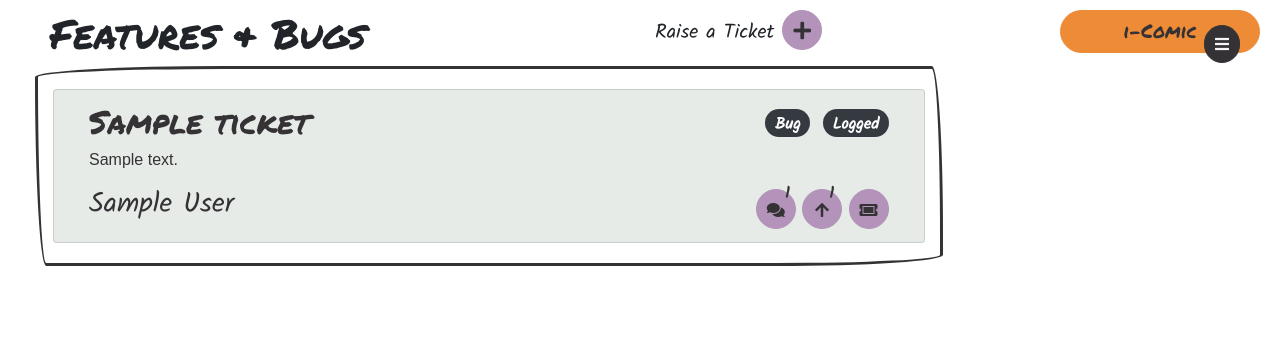
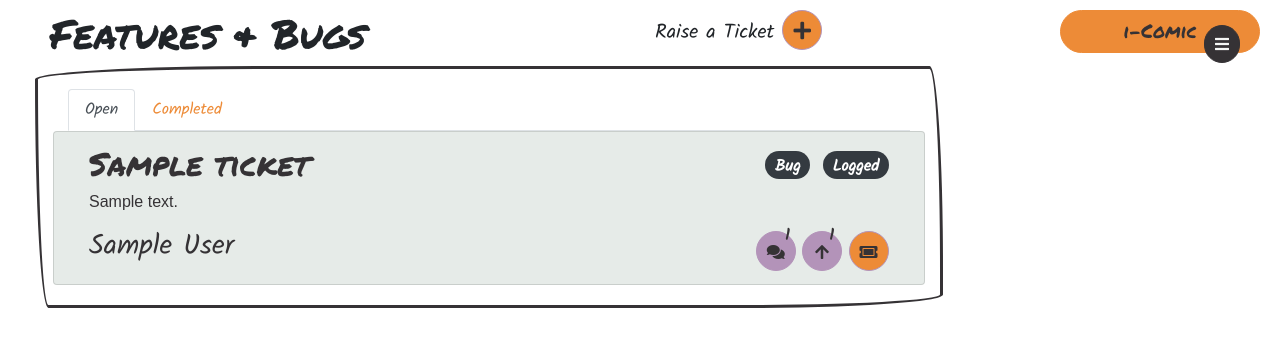
Before and after one commit to julian-garcia/i-comic, a Django app: page /tickets/ in a window 1280 px wide. Shown: the top 347 px of the page. Run offline with Django 3.2, Linux system fonts and the light colour scheme; tables that the repository leaves empty hold one stand-in row (values such as "Sample post"); some libraries are stand-ins or nearby versions; some web fonts are replaced.

Commit message:
Shopping cart completion, ticket adjustments

```diff
--- a/checkout/templates/checkout.html
+++ b/checkout/templates/checkout.html
@@ -8,7 +8,9 @@
   <div class="col-12 col-sm-9 text-center">
     <h2>Checkout</h2>
     <div id="credit-card-errors" style="display:none;">
-      <div class="alert-message" id="stripe-error-message"></div>
+      <div class='alert alert-light fade show'>
+        <h3 id="stripe-error-message"></h3>
+      </div>
     </div>
     <form method="POST" id="payment-form" class="row" action="{% url 'checkout' %}">
       <div class="col-12 col-md-6">
--- a/checkout/views.py
+++ b/checkout/views.py
@@ -13,7 +13,7 @@ stripe.api_key = settings.STRIPE_SECRET
 def checkout(request):
     cart_upvotes = request.session.get('cart_upvotes', [])
     cart = request.session.get('cart', [])
-    total = sum(i['cost'] for i in cart_upvotes) + sum(i['feature_cost'] for i in cart)
+    total = sum(float(i['cost']) for i in cart_upvotes) + sum(float(i['feature_cost']) for i in cart)
 
     if request.method == 'POST':
         payment_form = PaymentForm(request.POST)
--- a/comic_strip/models.py
+++ b/comic_strip/models.py
@@ -12,7 +12,7 @@ class ComicStrip(models.Model):
 
 class ComicStripFrame(models.Model):
     comic_strip = models.ForeignKey(ComicStrip, on_delete=models.CASCADE)
-    narrative = models.TextField()
+    narrative = models.TextField(max_length=300)
     image = models.ImageField(upload_to='images')
     sequence = models.IntegerField(null=False, blank=False)
     move = models.IntegerField(null=True, blank=True)
--- a/comic_strip/templates/comic_strips.html
+++ b/comic_strip/templates/comic_strips.html
@@ -6,13 +6,13 @@
   <div class="row mb-3">
     <div class="col-12 col-sm-9 hand-drawn-border comic-strip-container {% if forloop.counter|divisibleby:'2' %}light-row{% else %}dark-row{% endif %}">
       <div class="row">
-        <div class="col-12 col-md-6">
+        <div class="col-12 col-md-4">
           <h2>{{ comic_strip.title }}</h2>
           <h3>{{ comic_strip.author.first_name }} {{ comic_strip.author.last_name }}</h3>
         </div>
-        <div class="col-12 col-md-6 text-center">
+        <div class="col-12 col-md-8 text-center">
           <hr class="d-block d-md-none">
-          <h3 class="text-left">{{ comic_strip.description }}</h3>
+          <h3 class="text-left">{{ comic_strip.description|truncatewords:20 }}</h3>
           <hr class="d-block d-md-none">
           <a class="btn brand-button" href="{% url 'comic_strip' comic_strip.id %}" role="button">View</a>
         </div>
--- a/comic_strip/views.py
+++ b/comic_strip/views.py
@@ -5,7 +5,7 @@ from .forms import ComicStripForm, ComicStripFrameAddForm, ComicStripFrameEditFo
 from .models import ComicStrip, ComicStripFrame
 
 def comic_strip_listing(request):
-    strips = ComicStrip.objects.all()
+    strips = ComicStrip.objects.all().order_by('title')
 
     paginator = Paginator(strips, 5)
     page = request.GET.get('page')
@@ -15,6 +15,7 @@ def comic_strip_listing(request):
 
 def comic_strip(request, id):
     comic_strip = ComicStrip.objects.get(pk=id)
+    description_words = len(comic_strip.description.split())
     frames = ComicStripFrame.objects.all().filter(comic_strip=comic_strip)
 
     paginator = Paginator(frames, 3)
@@ -23,7 +24,8 @@ def comic_strip(request, id):
 
     return render(request, 'comic_strip.html',
                   {'comic_strip': comic_strip,
-                   'comic_strip_frames': comic_strip_frames})
+                   'comic_strip_frames': comic_strip_frames,
+                   'description_words': description_words})
 
 @login_required
 def comic_strip_add(request):
--- a/static/style/_components.scss
+++ b/static/style/_components.scss
@@ -67,6 +67,7 @@ a {
   }
 
   .ticket-list-icon {
+    background-color: $main-brand-colour;
     &:hover {
       background-color: $light-shade;
       color: $dark-shade;
--- a/tickets/forms.py
+++ b/tickets/forms.py
@@ -2,6 +2,7 @@ from django import forms
 from .models import Ticket, TicketComment
 
 class TicketAddForm(forms.ModelForm):
+    feature_cost = forms.DecimalField(min_value=1.0, label='Feature cost <i class="fas fa-pound-sign"></i>')
     class Meta:
         model = Ticket
         fields = ['title', 'type', 'description', 'feature_cost']
--- a/tickets/models.py
+++ b/tickets/models.py
@@ -26,7 +26,7 @@ class Ticket(models.Model):
     type = models.CharField(max_length=10, choices=TICKET_TYPE_CHOICES, default='Bug')
     status = models.CharField(max_length=12, choices=TICKET_STATUS_CHOICES, default='Logged')
     upvotes = models.IntegerField(null=True, blank=True)
-    feature_cost = models.DecimalField("Contribution towards feature development", max_digits=4, decimal_places=2, null=True, blank=True)
+    feature_cost = models.DecimalField(max_digits=4, decimal_places=2, null=True, blank=True)
 
     def __str__(self):
         return '{0}-{1}'.format(self.title, self.requester)
--- a/tickets/templates/tickets.html
+++ b/tickets/templates/tickets.html
@@ -10,8 +10,18 @@
     <h5>Raise a Ticket <a href="{% url 'ticket_add' %}" class="ticket-list-link"><i class="fas fa-plus ticket-list-icon"></i></a></h5>
   </div>
 </div>
-<div class="row">
+<div class="row mb-5">
   <div class="col-12 col-sm-9 hand-drawn-border comic-strip-container">
+    <ul class="nav nav-tabs" id="myTab" role="tablist">
+      <li class="nav-item">
+        <a class="nav-link active" id="open-tab" data-toggle="tab" href="#open" role="tab" aria-controls="open" aria-selected="true">Open</a>
+      </li>
+      <li class="nav-item">
+        <a class="nav-link" id="completed-tab" data-toggle="tab" href="#completed" role="tab" aria-controls="completed" aria-selected="false">Completed</a>
+      </li>
+    </ul>
+    <div class="tab-content" id="myTabContent">
+      <div class="tab-pane fade show active" id="open" role="tabpanel" aria-labelledby="open-tab">
         <ul class="list-group">
           {% for ticket in ticket_list %}
             <li class="list-group-item d-flex justify-content-between align-items-center row {% if forloop.counter|divisibleby:'2' %}light-row{% else %}light-alt-row{% endif %}">
@@ -43,11 +53,9 @@
             </li>
           {% endfor %}
         </ul>
-  </div>
-</div>
         {% if ticket_list.paginator.num_pages > 1 %}
         <div class="row mb-3">
-  <div class="col-12 col-sm-9">
+          <div class="col-12">
             <div class="pagination justify-content-center mt-2">
               <span class="step-links">
                 {% if ticket_list.has_previous %}
@@ -68,4 +76,64 @@
           </div>
         </div>
         {% endif %}
+      </div>
+      <div class="tab-pane fade" id="completed" role="tabpanel" aria-labelledby="completed-tab">
+        <ul class="list-group">
+          {% for ticket in completed_ticket_list %}
+            <li class="list-group-item d-flex justify-content-between align-items-center row {% if forloop.counter|divisibleby:'2' %}light-row{% else %}light-alt-row{% endif %}">
+              <div class="col-12">
+                <h2 class="d-flex justify-content-between">{{ ticket.title }}
+                  <span>
+                    <span class="badge badge-pill badge-dark ticket-status">{{ ticket.type }}</span>
+                    <span class="badge badge-pill badge-dark ticket-status">{{ ticket.status }}</span>
+                  </span>
+                </h2>
+                <p>{{ ticket.description|truncatewords:10 }}</p>
+              </div>
+              <div class="col-12 col-md-6">
+                <h3>{{ ticket.requester.first_name }} {{ ticket.requester.last_name }}</h3>
+              </div>
+              <div class="col-12 col-md-6 text-right">
+                <i class="fas fa-comments ticket-list-icon">
+                {% if ticket.ticketcomment_set.all|length > 0 %}
+                <span class="comment-count">{{ ticket.ticketcomment_set.all|length }}</span>
+                {% endif %}
+                </i>
+                <i class="fas fa-arrow-up ticket-list-icon">
+                  {% if ticket.upvotes and ticket.upvotes > 0 %}
+                  <span class="comment-count">{{ ticket.upvotes }}</span>
+                  {% endif %}
+                </i>
+                <a href="{% url 'ticket_view' ticket.id %}" class="ticket-list-link"><i class="fas fa-ticket-alt ticket-list-icon"></i></a>
+              </div>
+            </li>
+          {% endfor %}
+        </ul>
+        {% if completed_ticket_list.paginator.num_pages > 1 %}
+        <div class="row mb-3">
+          <div class="col-12">
+            <div class="pagination justify-content-center mt-2">
+              <span class="step-links">
+                {% if completed_ticket_list.has_previous %}
+                  <a href="?page=1">&laquo; first</a>
+                  <a href="?page={{ completed_ticket_list.previous_page_number }}">previous</a>
+                {% endif %}
+
+                <span class="current">
+                    Page {{ completed_ticket_list.number }} of {{ completed_ticket_list.paginator.num_pages }}.
+                </span>
+
+                {% if completed_ticket_list.has_next %}
+                    <a href="?page={{ completed_ticket_list.next_page_number }}">next</a>
+                    <a href="?page={{ completed_ticket_list.paginator.num_pages }}">last &raquo;</a>
+                {% endif %}
+              </span>
+            </div>
+          </div>
+        </div>
+        {% endif %}
+      </div>
+    </div>
+  </div>
+</div>
 {% endblock %}
--- a/tickets/views.py
+++ b/tickets/views.py
@@ -2,22 +2,30 @@ from django.shortcuts import render, redirect, reverse
 from django.contrib import messages
 from django.contrib.auth.decorators import login_required
 from django.core import serializers
+from django.db.models import Q
 from django.core.paginator import Paginator, EmptyPage, PageNotAnInteger
 from .forms import TicketAddForm, TicketEditForm, TicketCommentAddForm
 from .models import Ticket, TicketComment, TicketUpvoter
 
 def ticket_listing(request):
-    tickets = Ticket.objects.all()
+    tickets = Ticket.objects.all().filter(~Q(status='Completed') & ~Q(status='Cancelled')).order_by('-upvotes', '-date_raised', 'title')
+    ctickets = Ticket.objects.all().filter(Q(status='Completed') | Q(status='Cancelled')).order_by('-upvotes', '-date_raised', 'title')
 
     paginator = Paginator(tickets, 5)
     page = request.GET.get('page')
     ticket_list = paginator.get_page(page)
 
-    return render(request, 'tickets.html', {'ticket_list': ticket_list})
+    paginator = Paginator(ctickets, 5)
+    page = request.GET.get('page')
+    completed_ticket_list = paginator.get_page(page)
+
+    return render(request, 'tickets.html',
+                  {'ticket_list': ticket_list,
+                   'completed_ticket_list': completed_ticket_list})
 
 def ticket_view(request, id):
     ticket = Ticket.objects.get(pk=id)
-    comments = TicketComment.objects.all().filter(ticket=ticket)
+    comments = TicketComment.objects.all().filter(ticket=ticket).order_by('-date_comment')
 
     paginator = Paginator(comments, 5)
     page = request.GET.get('page')
```
Also changed, not shown: cart/templates/cart.html (+4 -4 lines), comic_strip/templates/comic_strip.html (+23 -4 lines), static/style/main.min.css. Lines whose indentation alone changed are shown as unchanged.
